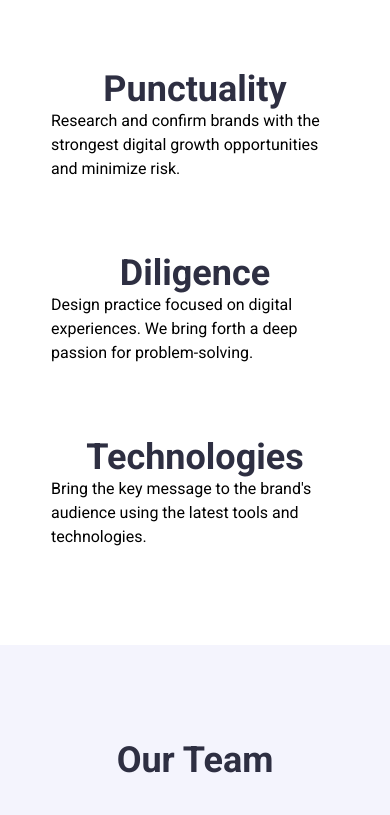
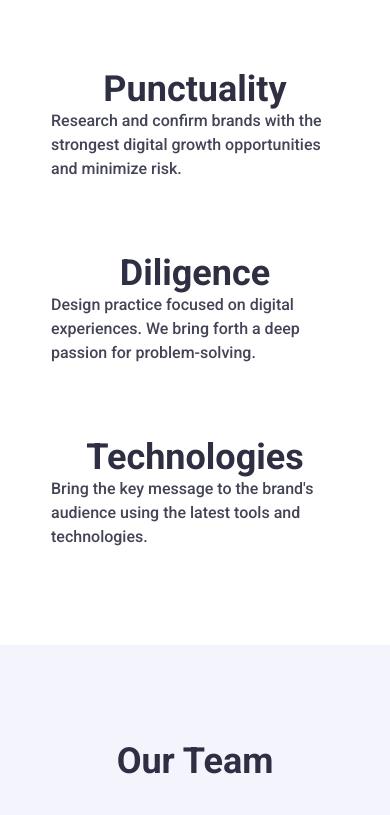
Before and after one commit to mertkrglu/goit-markup-hw-06, a plain HTML site: page index.html in a window 390 px wide. Shown: the part 729-1544 px from the top of the page. Drawn offline with nearby package versions, Linux system fonts and the light colour scheme.

Commit message:
p etiketinin mobilde görünümü güncellendi

```diff
--- a/css/style.css
+++ b/css/style.css
@@ -275,6 +275,7 @@ ul {
   background-repeat: no-repeat;
 }
 
+/* Hero title (MOBILE FIRST) */
 .hero-title {
   font-weight: 700;
   line-height: 1.11;
@@ -290,11 +291,20 @@ ul {
   text-align: center;
 }
 
+/* Hero paragraf stili (MOBILE FIRST) Mobile göre responsivde font ve bold değişir */
+.strategy-ul p {
+  font-size: 16px;
+  font-weight: 500;
+  line-height: 24px;
+  color: rgba(67, 68, 85, 1);
+  font-family: "Roboto", sans-serif;
+}
+
 /* Hiyerarşi Başlık Stilleri */
 h2 {
   font-size: 36px;
   font-weight: 700;
-  line-height: 1.11;
+  line-height: 40px;
   color: #2e2f42;
 }
 
@@ -321,10 +331,6 @@ h3 {
 }
 .strategy-icon-box {
   display: none;
-}
-.strategy p {
-  line-height: 1.5;
-  font-weight: 400;
 }
 
 /* TEAM - Tek Sütun (MOBILE FIRST) */
@@ -496,6 +502,14 @@ h3 {
   .container {
     max-width: 768px;
     padding: 0 24px;
+  }
+
+  /* Hero title tablet için responsive */
+  .hero-title {
+    font-size: 56px;
+    font-weight: 700;
+    line-height: 60px;
+    font-family: "Roboto", sans-serif;
   }
 
   /* HEADER */
```
Also changed, not shown: index.html (+0 -1 lines).
